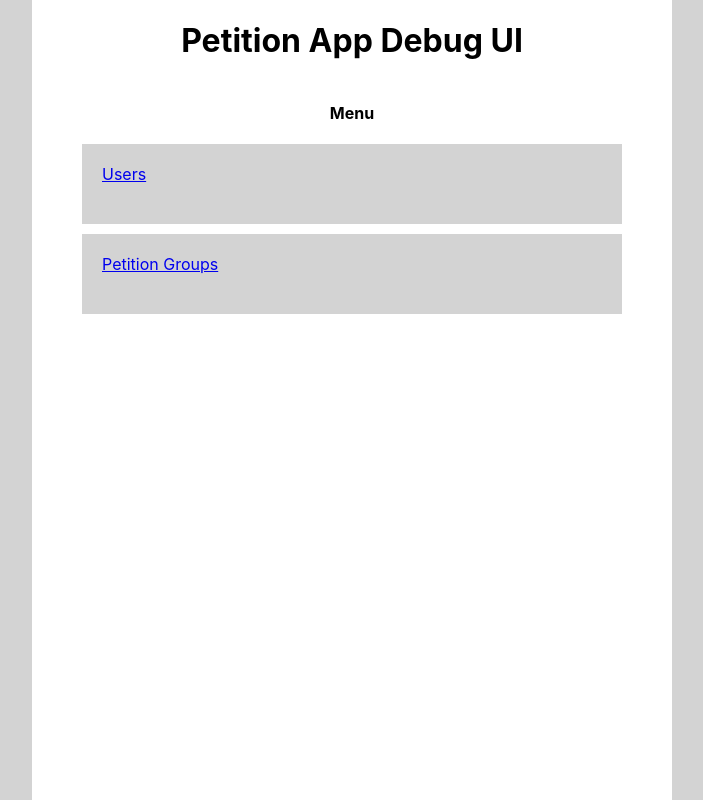
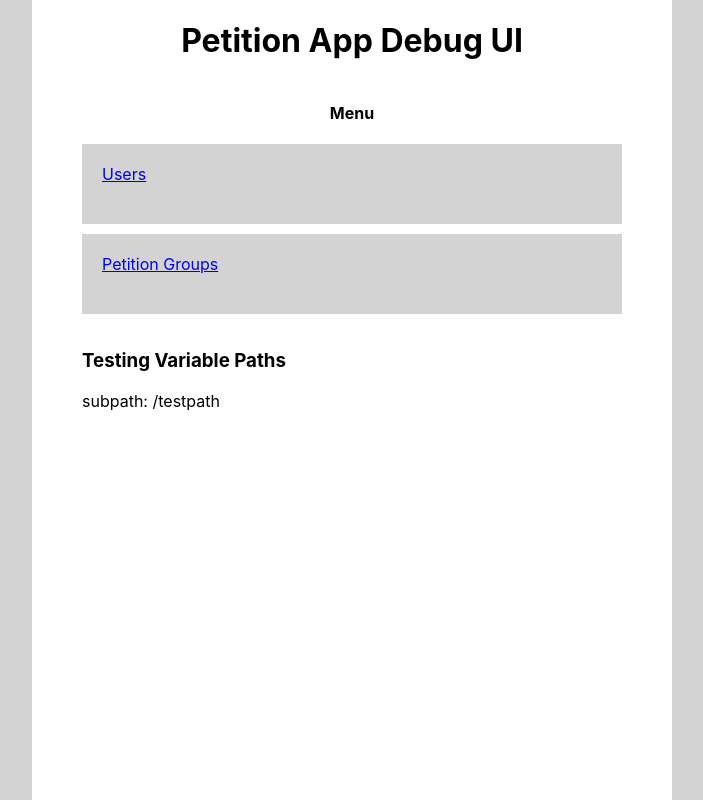
Before and after one commit to DavidMershon81/conversation_app, a React (Create React App) app: page /testpath in a window 1280 px wide. Shown: the whole page, without its empty margins (288-991 px from the left). Built offline with nearby package versions, Linux system fonts and the light colour scheme.

Commit message:
added TestVariablePaths component to test wildcards in routing. upgraded useFetchData hook to expose it's functions in a more flexible way

```diff
--- a/src/App.js
+++ b/src/App.js
@@ -2,9 +2,9 @@ import './App.css';
 import { BrowserRouter as Router, Route, Link } from 'react-router-dom';
 import UsersView from './components/UsersView';
 import PetitionGroupsView from './components/PetitionGroupsView'
+import TestVariablePaths from './components/TestVariablePaths'
 
 const App = () => {
-  //<UsersView />
   return (
     <Router>
       <div className="App">
@@ -19,6 +19,7 @@ const App = () => {
 
       <Route path='/petition_groups' exact component={PetitionGroupsView} />
       <Route path='/users' exact component={UsersView} />
+      <Route path='/testpath/' render={ () => (<TestVariablePaths basePath='/testpath/' />)} />
     </div>
     </Router>
   );
--- a/src/components/PetitionGroupsView.js
+++ b/src/components/PetitionGroupsView.js
@@ -2,7 +2,7 @@ import useFetchData from  '../hooks/useFetchData'
 import AddPetitionGroupForm from './AddPetitionGroupForm';
 
 const PetitionGroupMembersList = ({ petitionGroupId }) => {
-  const [ members, addMembers, loading, error ] = useFetchData(`/api/get_members/${petitionGroupId}`, '/api/add_members');
+  const { data:members, loading, error } = useFetchData(`/api/get_members/${petitionGroupId}`, '/api/add_members');
 
   return (
     <>
@@ -33,7 +33,7 @@ const PetitionGroupSummary = ({ petitionGroup }) => {
 };
 
 const PetitionGroupsView = () => {
-  const [ groups, addGroup, groupsLoading, groupsError ] = useFetchData('/api/get_petition_groups', '/api/add_petition_group');
+  const { data:groups, addData:addGroup, groupsLoading, groupsError } = useFetchData('/api/get_petition_groups', '/api/add_petition_group');
 
   return (
       <section>
--- /dev/null
+++ b/src/components/TestVariablePaths.js
@@ -0,0 +1,15 @@
+import { useLocation } from 'react-router-dom';
+
+const TestVariablePaths = ({basePath}) => {
+    const location = useLocation();
+    const testPath = location.pathname.replace(basePath, '');
+    console.log('testPath:' + testPath);
+    return (
+        <section>
+            <h3>Testing Variable Paths</h3>
+            <p>subpath: {testPath} </p>
+        </section>
+    )
+}
+
+export default TestVariablePaths;
--- a/src/components/UsersView.js
+++ b/src/components/UsersView.js
@@ -2,7 +2,8 @@ import useFetchData from  '../hooks/useFetchData';
 import AddUserForm from './AddUserForm';
 
 const UsersView = () => {
-  const [ users, addUser, loading, error ] = useFetchData('/api/get_users', '/api/add_user');
+  const { data:users, addData:addUser, loading, error } = useFetchData('/api/get_users', '/api/add_user');
+  console.log('rendering...');
 
   return (
       <section>
--- a/src/hooks/useFetchData.js
+++ b/src/hooks/useFetchData.js
@@ -1,4 +1,4 @@
-import { useState, useEffect } from 'react'
+import { useState, useEffect, useCallback } from 'react'
 import axios from 'axios';
 
 const useFetchData = (getUrl, addUrl) => {
@@ -6,8 +6,7 @@ const useFetchData = (getUrl, addUrl) => {
     const [loading, setLoading] = useState(true);
     const [error, setError] = useState(false);
 
-    useEffect(() => {
-      const getData = () => {
+    const getDataInternal = () => {
       setLoading(true);
       setError(false);
       axios.get(getUrl).then((response) => {
@@ -18,9 +17,11 @@ const useFetchData = (getUrl, addUrl) => {
         setError(true);
       });
     };
+    const getData = useCallback(getDataInternal, [getUrl])
 
+    useEffect(() => {
       getData();
-    },[getUrl]);
+    },[getData]);
 
     const addData = (newData) => {
       setLoading(true);
@@ -34,7 +35,7 @@ const useFetchData = (getUrl, addUrl) => {
       });
     };
 
-    return [ data, addData, loading, error ];
+    return { data, getData, addData, loading, error };
 }
 
 export default useFetchData
```
Lines whose indentation alone changed are shown as unchanged.
